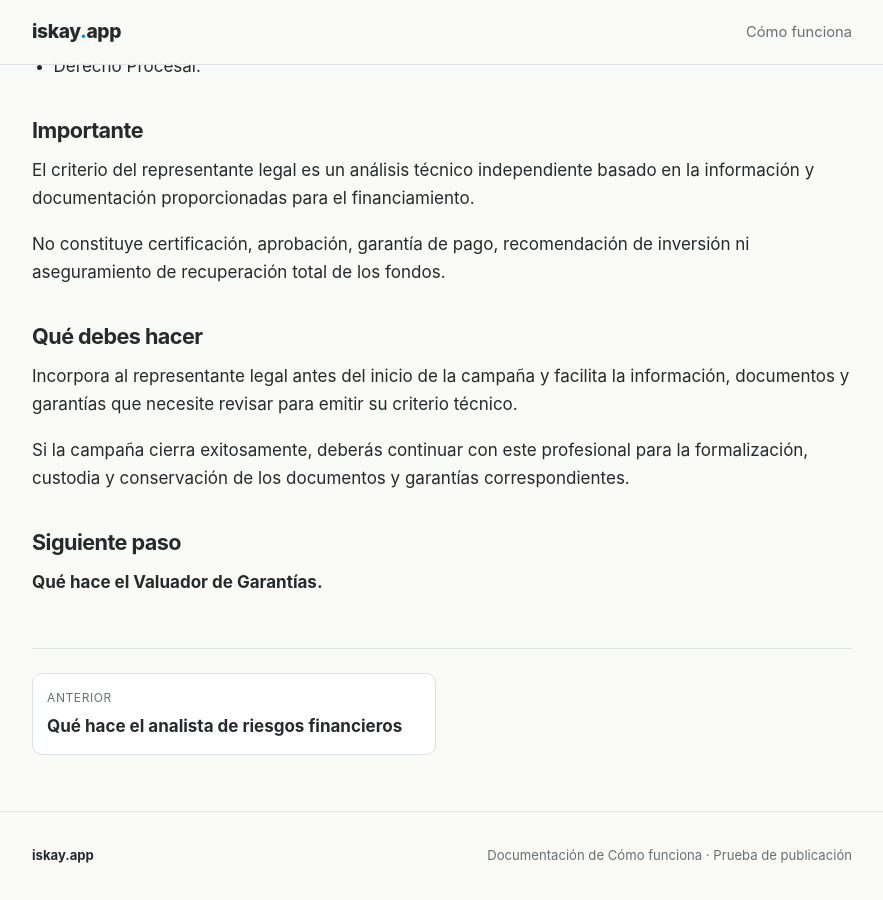
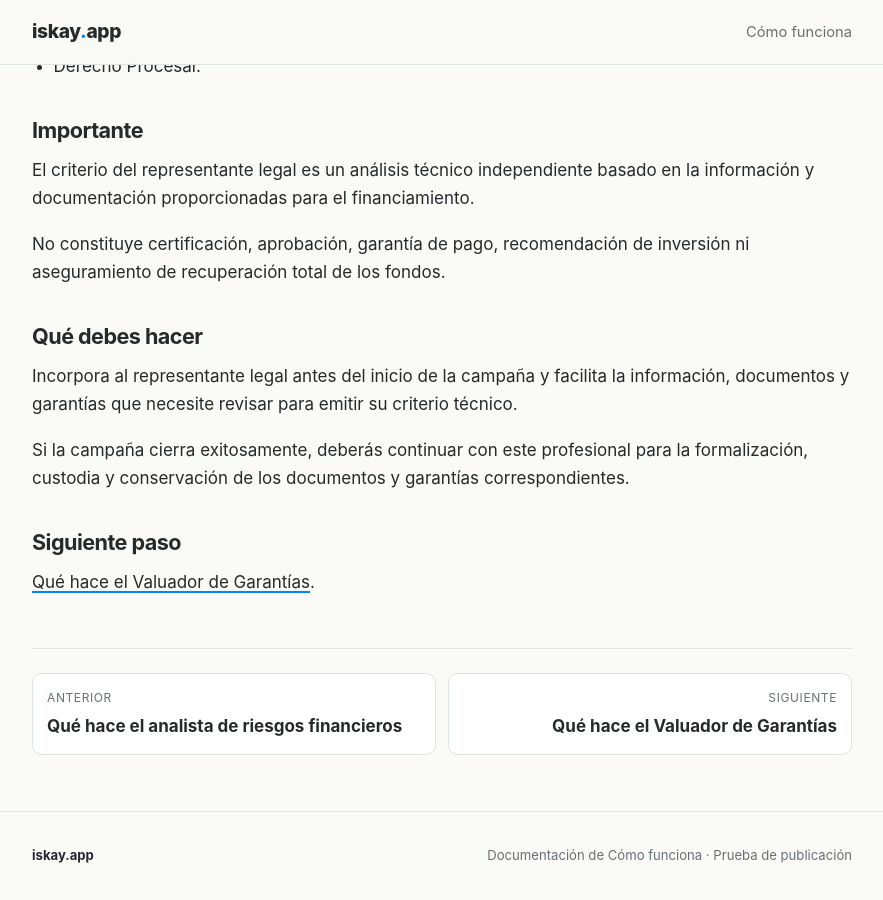
Before and after one commit to iskayApp/como-funciona, a Jekyll site: the page built from ideas/financiamiento-reembolsable/promotores/03-prepara-la-revision-profesional/15-que-hace-el-representante-legal-de-los-inversionistas.md, in a window 1280 px wide and 900 px high, scrolled down 1865 px. Shown: the whole window, without its empty margins (198-1081 px from the left). Built offline with Jekyll 4.4.1, drawn with Linux system fonts in a browser that asks for light colours; some of the changed lines change nothing that is shown.

Commit message:
docs: enlazar ficha 15 con ficha 16

```diff
--- a/ideas/financiamiento-reembolsable/promotores/03-prepara-la-revision-profesional/15-que-hace-el-representante-legal-de-los-inversionistas.md
+++ b/ideas/financiamiento-reembolsable/promotores/03-prepara-la-revision-profesional/15-que-hace-el-representante-legal-de-los-inversionistas.md
@@ -14,6 +14,8 @@ status: "Borrador para revisión"
 reviewed: "2026-11-01"
 prev_url: /financiamiento-reembolsable/promotores/prepara-la-revision-profesional/que-hace-el-analista-de-riesgos-financieros/
 prev_title: "Qué hace el analista de riesgos financieros"
+next_url: /financiamiento-reembolsable/promotores/prepara-la-revision-profesional/que-hace-el-valuador-de-garantias/
+next_title: "Qué hace el Valuador de Garantías"
 ---
 
 # Qué hace el representante legal de los inversionistas
@@ -84,4 +86,4 @@ Si la campaña cierra exitosamente, deberás continuar con este profesional para
 
 ## Siguiente paso
 
-**Qué hace el Valuador de Garantías.**
+[Qué hace el Valuador de Garantías]({{ '/financiamiento-reembolsable/promotores/prepara-la-revision-profesional/que-hace-el-valuador-de-garantias/' | relative_url }}).
```
